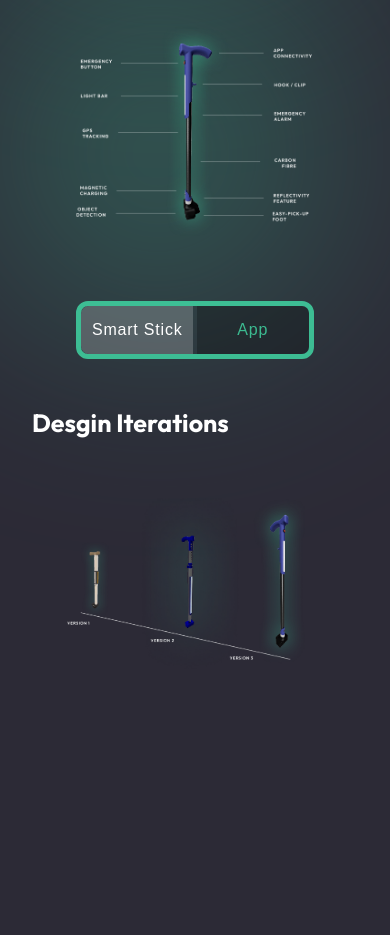
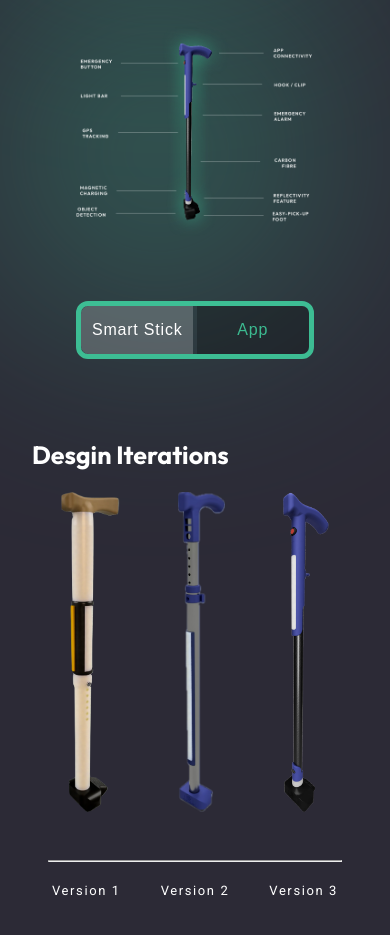
Before and after one commit to PeterM-13/StepSmartWebsite, a plain HTML site: page pages/homePage.html in a window 390 px wide. Shown: the part 925-1860 px from the top of the page. Before the commit the page ends 1698 px from the top, so only its background shows below. Drawn offline with Linux system fonts and the light colour scheme.

Commit message:
Home page stick design section updated

```diff
--- a/css/components.css
+++ b/css/components.css
@@ -8,7 +8,7 @@
     display: flex;
     justify-content:flex-end;
     align-items: center;
-    gap: 3rem;
+    gap: 5rem;
     width: 100%;
     padding-top: 2rem;
     padding-bottom: 5rem;
--- a/css/index.css
+++ b/css/homePage.css
@@ -49,7 +49,7 @@ iframe{
     border-radius: var(--border-radius);
 }
 
-#sectionFeatures, #sectionVersions{
+#sectionFeatures{
     display: flex;
     justify-content: center;
     align-items: center;
@@ -58,7 +58,7 @@ iframe{
     overflow: hidden;
 }
 
-#render2, #render3{
+#render2{
     width: 100%;
     margin-left: 3rem;
     margin-right: 3rem;
@@ -71,10 +71,6 @@ iframe{
 }
 #FeaturesTitle{
     margin-top: -6rem;
-    top: 9rem;
-}
-#IterationTitle{
-    margin-top: -10rem;
     top: 9rem;
 }
 #render2{
@@ -135,23 +131,57 @@ iframe{
     background-color: rgba(0, 0, 0, 0.1);
     cursor: pointer;
 }
+/*
 #render3{
     margin-bottom: 5rem;
+}*/
+#sectionVersions{
+    margin-top: -5rem;
+    margin-bottom: 10rem;
+}
+#versions{
+    display: flex;
+    justify-content: space-around;
+    align-items: center;
+    flex-direction: row;
+    width: 100%;
+}
+.versionRender{
+    height: 40rem;
+    position: relative;
+}
+.versionRender:hover{
+    scale: 1.16;
+    padding-bottom: 0.7rem;
+}
+#versionText{
+    display: flex;
+    justify-content: space-around;
+    align-items: center;
+    flex-direction: row;
+    width: 100%;
+}
+#V1render{
+    transform: scaleX(-1);
+}
+hr{
+    width: 90%;
+    margin-top: 3rem;
+}
+.versionText{
+    font-size: larger;
+    letter-spacing: 0.1rem;
 }
 
 
-
-
-
-
-@media screen and (max-width: 400px){
+@media screen and (max-width: 600px){
     #right{
         display: none;
     }
     h1{
         font-size: 25px !important;
     }
-    #render2, #render3{
+    #render2{
         width: 100%;
         margin-left: 0;
         margin-right: 0;
@@ -164,7 +194,7 @@ iframe{
         top: -2rem;
     }
     #appRender{
-
+        top: 5rem;
     }
     #viewToggle{
         margin-right: 0;
@@ -175,4 +205,13 @@ iframe{
         width: 7rem;
         font-size: 16px;
     }
+    #sectionVersions{
+        margin-top: 5rem;
+    }
+    .versionRender{
+        height: 20rem;
+    }
+    .versionText{
+        font-size: small;
+    }
 }
--- a/pages/homePage.html
+++ b/pages/homePage.html
@@ -3,7 +3,7 @@
 <head>
     <meta charset="UTF-8">
     <meta name="viewport" content="width=device-width, initial-scale=1.0">
-    <link rel="stylesheet" href="../css/index.css">
+    <link rel="stylesheet" href="../css/homePage.css">
     <link rel="stylesheet" href="../css/components.css">
     <script src="../js/loadComponents.js" defer></script>
     <link rel="icon" href="../assets/images/Logo.PNG" type="image/png">
@@ -18,7 +18,7 @@
             <h4>SMART WALKGING STICKS <br>DESIGNED TO SUPPORT USERS & CARERS IN EVERY WAY</h4>
         </dvi>
         <div id="right">
-            <img id="render1" src="../assets/images/Render 3.png" alt="Smart Stick">
+            <img id="render1" src="../assets/images/V3 Render 5.png" alt="Smart Stick">
         </div>
     </section>
 
@@ -37,8 +37,19 @@
     </div>
 
     <section id="sectionVersions">
-        <h1 id="IterationTitle" class="sectionTitle">Desgin Iterations</h1>
-        <img id="render3" src="../assets/images/Versions.png" alt="Smart Stick versions">
+        <h1 class="sectionTitle">Desgin Iterations</h1>
+        <!--<img id="render3" src="../assets/images/Versions.png" alt="Smart Stick versions">-->
+        <div id="versions">
+            <img id="V1render" class="versionRender" src="../assets/images/V1 Render 1.png" alt="Smart Stick version 1">
+            <img id="V2render" class="versionRender" src="../assets/images/V2 Render 1.png" alt="Smart Stick version 2">
+            <img id="V3render" class="versionRender" src="../assets/images/V3 Render 1.png" alt="Smart Stick version 3">
+        </div>
+        <hr>
+        <div id="versionText">
+            <p class="versionText">Version 1</p>
+            <p class="versionText">Version 2</p>
+            <p class="versionText">Version 3</p>
+        </div>
     </section>
 
 
```
Also changed, not shown: assets/images/V1 Render 1.png (added), assets/images/V2 Render 1.png (added), assets/images/V3 Render 1.png (added), assets/images/V3 Render 2.PNG (renamed from assets/images/Render 2.PNG), assets/images/V3 Render 4.jpg (renamed from assets/images/Render 1.jpg), assets/images/V3 Render 5.png (renamed from assets/images/Render 3.png), 3 other files.
